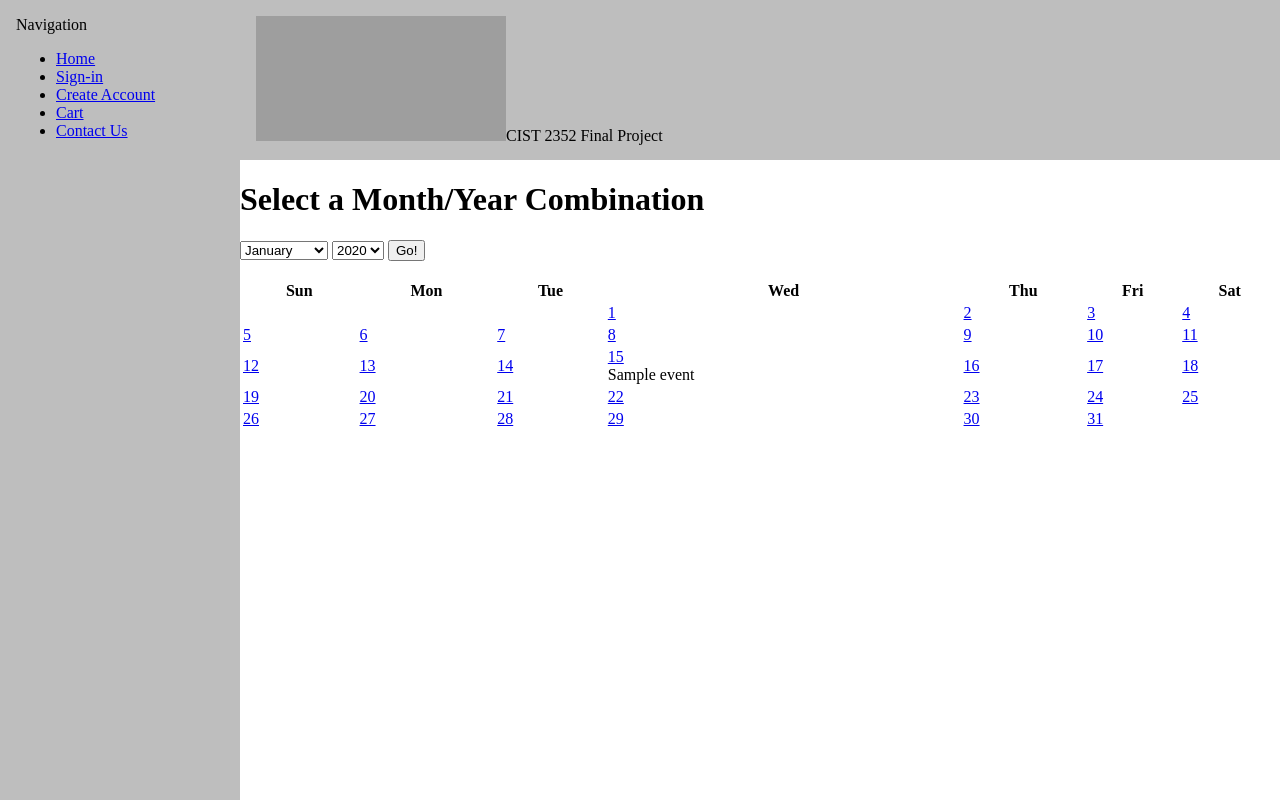
After one commit to sledgehammer93/phpfinal2, a PHP site: page /showcalendar_withevent.php in a window 1280 px wide. The commit adds this page. Run offline with PHP 8.4, Linux system fonts and the light colour scheme; tables that the repository leaves empty hold one stand-in row (values such as "Sample post"); a stand-in replaces the project's code that opens the database connection; grey boxes are pictures that could not be loaded.

Commit message:
Implemented Calendar into database.
Also removed some clutter from addtocart.php and cart.php. Having user accounts with their own carts is a WIP.

```diff
--- a/cart.php
+++ b/cart.php
@@ -5,7 +5,7 @@
  $display_block = "<h1>Your Shopping Cart</h1>";
  //check for cart items based on user session id
  $get_cart_sql = "SELECT st.id, si.item_title, si.item_price,
- st.sel_item_qty, st.sel_item_size, st.sel_item_color FROM
+ st.sel_item_qty FROM
  store_shoppertrack AS st LEFT JOIN store_items AS si ON
  si.id = st.sel_item_id WHERE session_id =
  '".$_COOKIE['PHPSESSID']."'";
@@ -95,7 +95,7 @@
       <ul>
         <li><a href="home.php">Home</a></li>
              <li><a href="signin.php">Sign-in</a></li>
-             <li><a href="createaccount.php">Create Account</a></li>
+             <li><a href="RegiForm2.php">Create Account</a></li>
              <li><a href="cart.php">Cart</a></li>
              <li><a href="contactus.html">Contact Us</a></li>
 
--- /dev/null
+++ b/showcalendar_withevent.php
@@ -0,0 +1,165 @@
+<?php
+define("ADAY", (60*60*24));
+if ((!isset($_POST['month'])) || (!isset($_POST['year']))) {
+	$nowArray = getdate();
+	$month = $nowArray['mon'];
+	$year = $nowArray['year'];
+} else {
+	$month = $_POST['month'];
+	$year = $_POST['year'];
+}
+
+$start = mktime (12, 0, 0, $month, 1, $year);
+$firstDayArray = getdate($start);
+?>
+<!DOCTYPE html>
+<html>
+<head>
+<title><?php echo "Calendar: ".$firstDayArray['month']." ".$firstDayArray['year']; ?></title>
+<style type="text/css">
+    * {
+      box-sizing: border-box;
+    }
+    body {
+      display: flex;
+      min-height: 100vh;
+      flex-direction: row;
+      margin: 0;
+    }
+    .col-1 {
+      background: rgb(190, 190, 190);
+      flex: 1;
+    }
+    .col-2 {
+      display: flex;
+      flex-direction: column;
+      flex: 5;
+    }
+    .content {
+      display: flex;
+      flex-direction: row;
+    }
+    .content > article {
+      flex: 4;
+      min-height: 60vh;
+    }
+    header, footer {
+      background: rgb(190, 190, 190);
+      height: 20vh;
+    }
+    header, footer, article, nav {
+      padding: 1em;
+    }
+    p {color:black;}
+    body {
+      display: flex;
+      min-height: 100vh;
+      flex-direction: row;
+      margin: 0;
+    }
+    header, footer, article, nav {
+      padding: 1em;
+    }
+    p {color:black;}
+</style>
+   <nav class="col-1">Navigation
+      <ul>
+        <li><a href="home.php">Home</a></li>
+             <li><a href="signin.php">Sign-in</a></li>
+             <li><a href="RegiForm2.php">Create Account</a></li>
+             <li><a href="cart.php">Cart</a></li>
+             <li><a href="contactus.html">Contact Us</a></li>
+
+      </ul>
+
+    </nav>
+    <div class="col-2">
+        <header><img src="NorthGeorgiaTech.jpg" alt"ngtc" style="width:250px;height:125px;">CIST 2352 Final Project</header>
+<body>
+  <h1>Select a Month/Year Combination</h1>
+  <form method="post" action="<?php echo $_SERVER['PHP_SELF']; ?>">
+    <select name="month">
+    <?php
+    $months = Array("January", "February", "March", "April", "May",  "June", "July", "August", "September", "October", "November", "December");
+    for ($x=1; $x <= count($months); $x++) {
+    	echo"<option value=\"$x\"";
+  	    if ($x == $month) {
+   	      echo " selected";
+  	    }
+	    echo ">".$months[$x-1]."</option>";
+    }
+    ?>
+    </select>
+    <select name="year">
+    <?php
+    for ($x=1990; $x<=2020; $x++) {
+    	echo "<option";
+    	if ($x == $year) {
+    		echo " selected";
+    	}
+    	echo ">$x</option>";
+    }
+    ?>
+    </select>
+    <button type="submit" name="submit" value="submit">Go!</button>
+    </form>
+    <br>
+    <?php
+    $days = Array("Sun", "Mon", "Tue", "Wed", "Thu", "Fri", "Sat");
+    echo "<table><tr>\n";
+    foreach ($days as $day) {
+	  echo "<th>".$day."</th>\n";
+    }
+    for ($count=0; $count < (6*7); $count++) {
+	  $dayArray = getdate($start);
+	  if (($count % 7) == 0) {
+        if ($dayArray['mon'] != $month) {
+			break;
+		} else {
+			echo "</tr><tr>\n";
+		}
+      }
+      if ($count < $firstDayArray['wday'] || $dayArray['mon'] != $month) {
+	    echo "<td>&nbsp;</td>\n";
+	  } else {
+		 $event_title = "";
+         $mysqli = mysqli_connect("localhost", "root", "", "test");
+		 $chkEvent_sql = "SELECT event_title FROM calendar_events WHERE
+						  month(event_start) = '".$month."' AND
+						  dayofmonth(event_start) = '".$dayArray['mday']."'
+						  AND year(event_start) = '".$year."' ORDER BY event_start";
+		 $chkEvent_res = mysqli_query($mysqli, $chkEvent_sql)
+						 or die(mysqli_error($mysqli));
+
+		 if (mysqli_num_rows($chkEvent_res) > 0) {
+			  while ($ev = mysqli_fetch_array($chkEvent_res)) {
+				   $event_title .= stripslashes($ev['event_title'])."<br>";
+			  }
+		 } else {
+			  $event_title = "";
+		 }
+
+		 echo "<td><a href=\"javascript:eventWindow('event.php?m=".$month.
+		 "&amp;d=".$dayArray['mday']."&amp;y=$year');\">".$dayArray['mday']."</a>
+		 <br>".$event_title."</td>\n";
+
+		 unset($event_title);
+
+		 $start += ADAY;
+	  }
+    }
+    echo "</tr></table>";
+
+    //close connection to MySQL
+    mysqli_close($mysqli);
+    ?>
+
+  <script type="text/javascript">
+  function eventWindow(url) {
+      event_popupWin = window.open(url, 'event', 'resizable=yes, scrollbars=yes, toolbar=no,width=400,height=400');
+     event_popupWin.opener = self;
+  }
+  </script>
+
+</body>
+</html>
```
Also changed, not shown: addtocart.php (+2 -9 lines), database.sql (+63 -16 lines).
